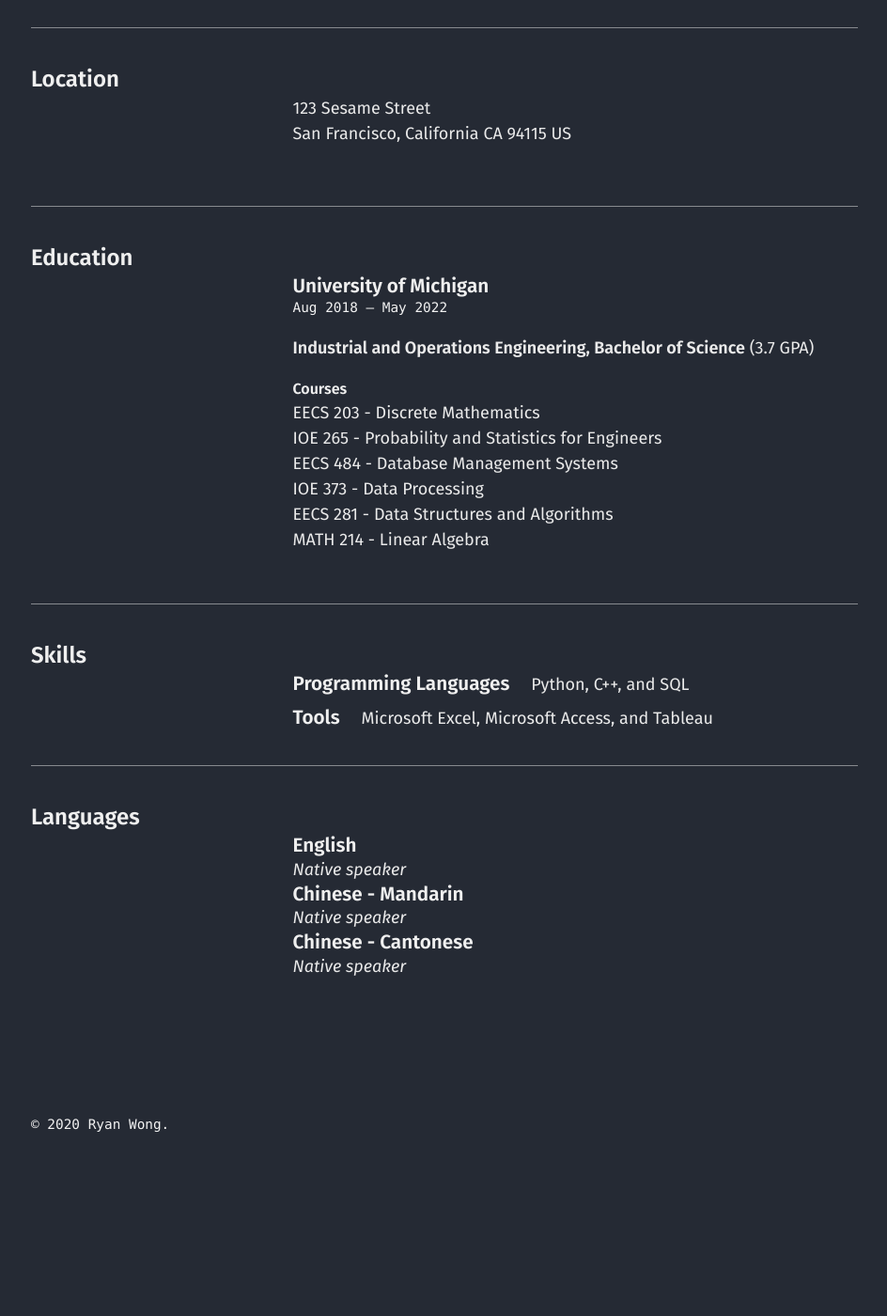
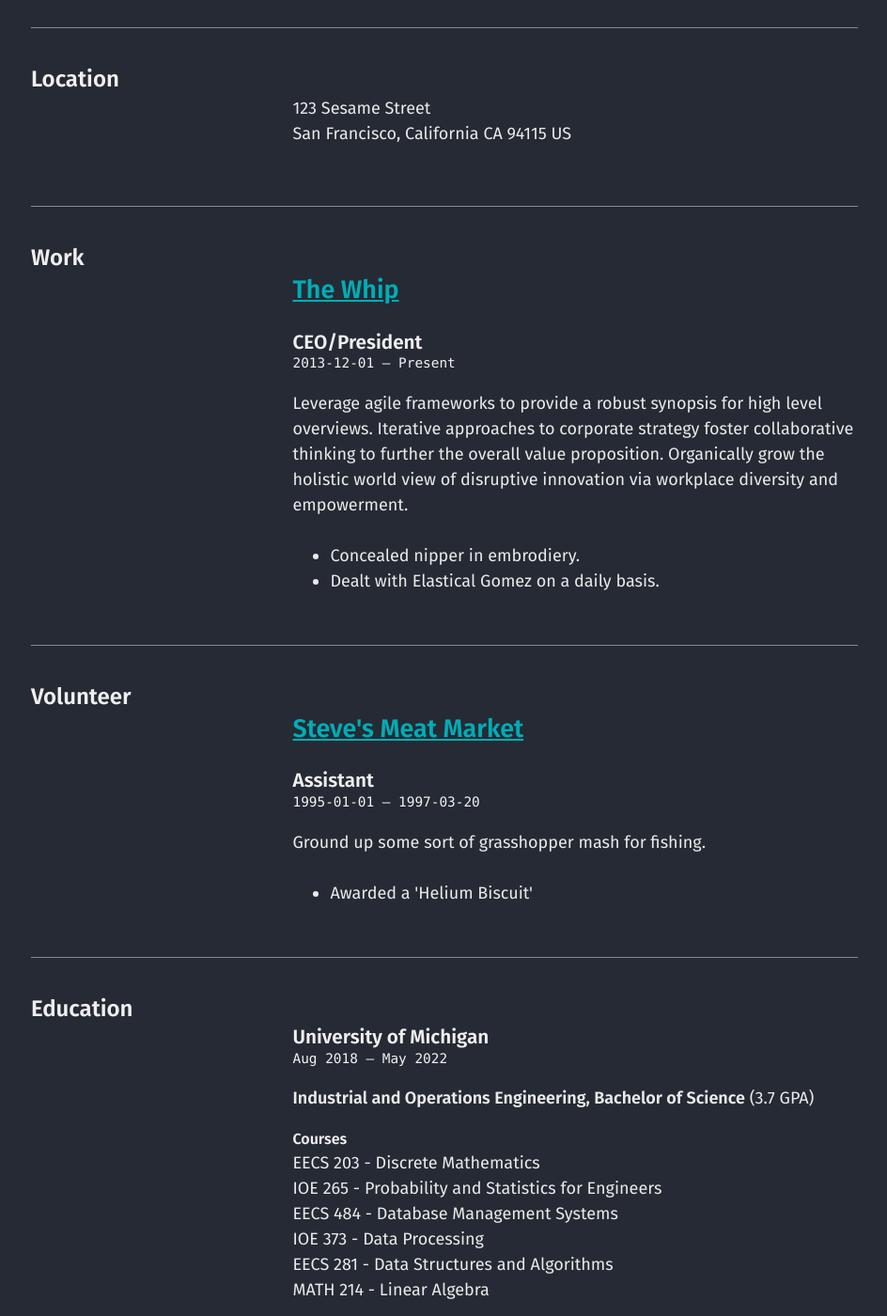
Before and after one commit to ryanwonghc/ryanwonghc.github.io, a Jekyll site: the page built from cv.md, in a window 1280 px wide and 1400 px high, scrolled down 694 px. Shown: the whole window at 94% size, without its empty margins (39-983 px from the left). Built offline with Jekyll 4.4.1, drawn with Linux system fonts in a browser that asks for light colours; before the commit the page ends 1929 px from its top, so only the background shows below that; some of the changed text lies outside the part shown.

Commit message:
json pls

```diff
--- a/_data/cv.json
+++ b/_data/cv.json
@@ -1,6 +1,6 @@
 {
   "basics": {
-    "name": "Ryan Wong",
+    "name": "Dugan Nash",
     "label": "Very extravagant man",
     "picture": "",
     "email": "dugan.hash@mailinator.com",
@@ -27,6 +27,33 @@
       }
     ]
   },
+  "work": [
+    {
+      "company": "The Whip",
+      "position": "CEO/President",
+      "website": "https://thewh.ip",
+      "startDate": "2013-12-01",
+      "endDate": "",
+      "summary": "Leverage agile frameworks to provide a robust synopsis for high level overviews. Iterative approaches to corporate strategy foster collaborative thinking to further the overall value proposition. Organically grow the holistic world view of disruptive innovation via workplace diversity and empowerment.",
+      "highlights": [
+        "Concealed nipper in embrodiery.",
+        "Dealt with Elastical Gomez on a daily basis."
+      ]
+    }
+  ],
+  "volunteer": [
+    {
+      "organization": "Steve's Meat Market",
+      "position": "Assistant",
+      "website": "",
+      "startDate": "1995-01-01",
+      "endDate": "1997-03-20",
+      "summary": "Ground up some sort of grasshopper mash for fishing.",
+      "highlights": [
+        "Awarded a 'Helium Biscuit'"
+      ]
+    }
+  ],
   "education": [
     {
       "institution": "University of Michigan",
@@ -47,36 +74,27 @@
   ],
   "skills": [
     {
-      "name": "Programming Languages",
-      "level": "Working Knowledge",
+      "name": "Audio Juggling",
+      "level": "Master",
       "keywords": [
-        "Python",
-        "C++",
-        "SQL"
+        "Ointment",
+        "Voltor",
+        "Millipedes"
       ]
     },
     {
-      "name": "Tools",
-      "level": "Proficient",
+      "name": "Bruschotti",
+      "level": "Satisfactory",
       "keywords": [
-        "Microsoft Excel",
-        "Microsoft Access",
-        "Tableau"
+        "Snow camp",
+        "Owl"
       ]
     }
   ],
   "languages": [
     {
-      "language": "English",
-      "fluency": "Native speaker"
-    },
-    {
-      "language": "Chinese - Mandarin",
-      "fluency": "Native speaker"
-    },
-    {
-      "language": "Chinese - Cantonese",
+      "language": "Nonsense",
       "fluency": "Native speaker"
     }
- ]
+  ]
 }
```
